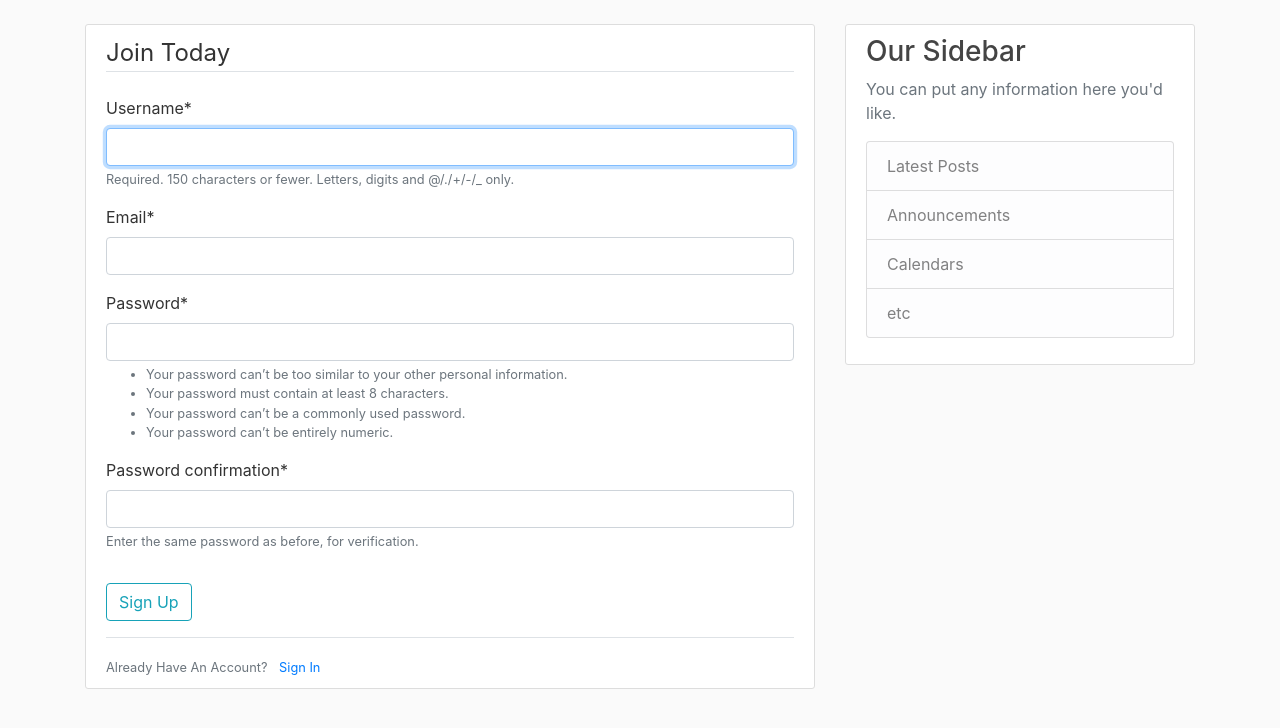
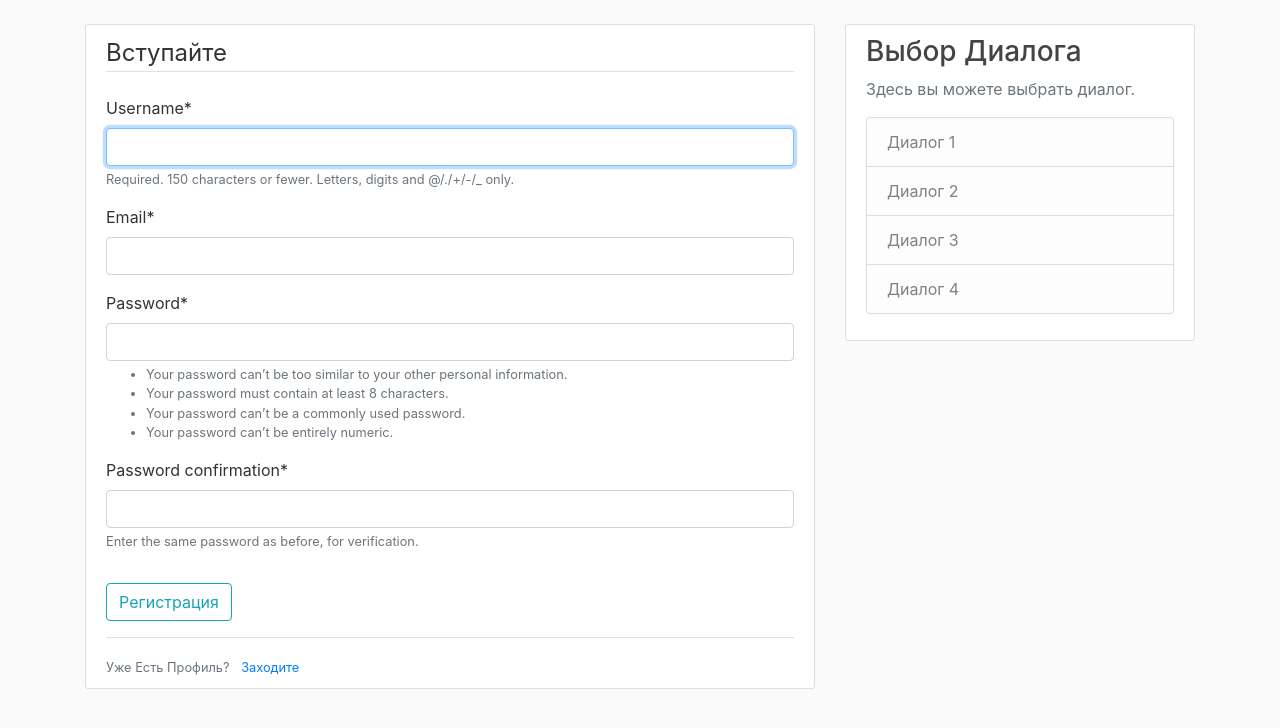
Before and after one commit to vladiiii/Quizy, a Django app: page /register/ in a window 1280 px wide. Shown: the part 56-784 px from the top of the page. Run offline with Django 3.2, Linux system fonts and the light colour scheme; some libraries are stand-ins or nearby versions.

Commit message:
i think im done

```diff
--- a/learning_django/blog/templates/blog/base.html
+++ b/learning_django/blog/templates/blog/base.html
@@ -60,13 +60,13 @@
         </div>
         <div class="col-md-4">
           <div class="content-section">
-            <h3>Our Sidebar</h3>
-            <p class='text-muted'>You can put any information here you'd like.
+            <h3>Выбор Диалога</h3>
+            <p class='text-muted'>Здесь вы можете выбрать диалог.
               <ul class="list-group">
-                <li class="list-group-item list-group-item-light">Latest Posts</li>
-                <li class="list-group-item list-group-item-light">Announcements</li>
-                <li class="list-group-item list-group-item-light">Calendars</li>
-                <li class="list-group-item list-group-item-light">etc</li>
+                <li class="list-group-item list-group-item-light">Диалог 1</li>
+                <li class="list-group-item list-group-item-light">Диалог 2</li>
+                <li class="list-group-item list-group-item-light">Диалог 3</li>
+                <li class="list-group-item list-group-item-light">Диалог 4</li>
               </ul>
             </p>
           </div>
--- a/learning_django/users/templates/users/login.html
+++ b/learning_django/users/templates/users/login.html
@@ -5,16 +5,16 @@
         <form method="POST">
             {% csrf_token %}
             <fieldset class="form-group">
-                <legend class="border-bottom mb-4">Join Today</legend>
+                <legend class="border-bottom mb-4">Вступайте</legend>
                 {{ form|crispy }}
             </fieldset>
             <div class="form-group">
-                <button class="btn btn-outline-info" type="submit">Log In</button>
+                <button class="btn btn-outline-info" type="submit">Войти</button>
             </div>
         </form>
         <div class="border-top pt-3">
             <small class="text-muted">
-                Need An Account? <a class="ml-2" href="{% url 'register' %}">Sign up</a>
+                Нужен Профиль? <a class="ml-2" href="{% url 'register' %}">Регистрация</a>
             </small>
         </div>
     </div>
--- a/learning_django/users/templates/users/logout.html
+++ b/learning_django/users/templates/users/logout.html
@@ -1,9 +1,9 @@
 {% extends "blog/base.html" %}
 {% block content %}
-    <h2>You've been logged out</h2>
+    <h2>Вы Вышли!</h2>
     <div class="border-top pt-3">
         <small class="text-muted">
-            <a class="ml-2" href="{% url 'login' %}">Log In Again</a>
+            <a class="ml-2" href="{% url 'login' %}">Заходите снова</a>
         </small>
     </div>
 {% endblock content %}
--- a/learning_django/users/templates/users/profile.html
+++ b/learning_django/users/templates/users/profile.html
@@ -12,12 +12,12 @@
       <form method="POST" enctype="multipart/form-data">
           {% csrf_token %}
           <fieldset class="form-group">
-              <legend class="border-bottom mb-4">Profile Info</legend>
+              <legend class="border-bottom mb-4">Информация</legend>
               {{ u_form|crispy }}
               {{ p_form|crispy }}
           </fieldset>
           <div class="form-group">
-              <button class="btn btn-outline-info" type="submit">Update</button>
+              <button class="btn btn-outline-info" type="submit">Обновить</button>
           </div>
         </form>
     </div>
--- a/learning_django/users/templates/users/register.html
+++ b/learning_django/users/templates/users/register.html
@@ -5,16 +5,16 @@
         <form method="POST">
             {% csrf_token %}
             <fieldset class="form-group">
-                <legend class="border-bottom mb-4">Join Today</legend>
+                <legend class="border-bottom mb-4">Вступайте</legend>
                 {{ form|crispy }}
             </fieldset>
             <div class="form-group">
-                <button class="btn btn-outline-info" type="submit">Sign Up</button>
+                <button class="btn btn-outline-info" type="submit">Регистрация</button>
             </div>
         </form>
         <div class="border-top pt-3">
             <small class="text-muted">
-                Already Have An Account? <a class="ml-2" href="{% url 'login' %}">Sign In</a>
+                Уже Есть Профиль? <a class="ml-2" href="{% url 'login' %}">Заходите</a>
             </small>
         </div>
     </div>
```
